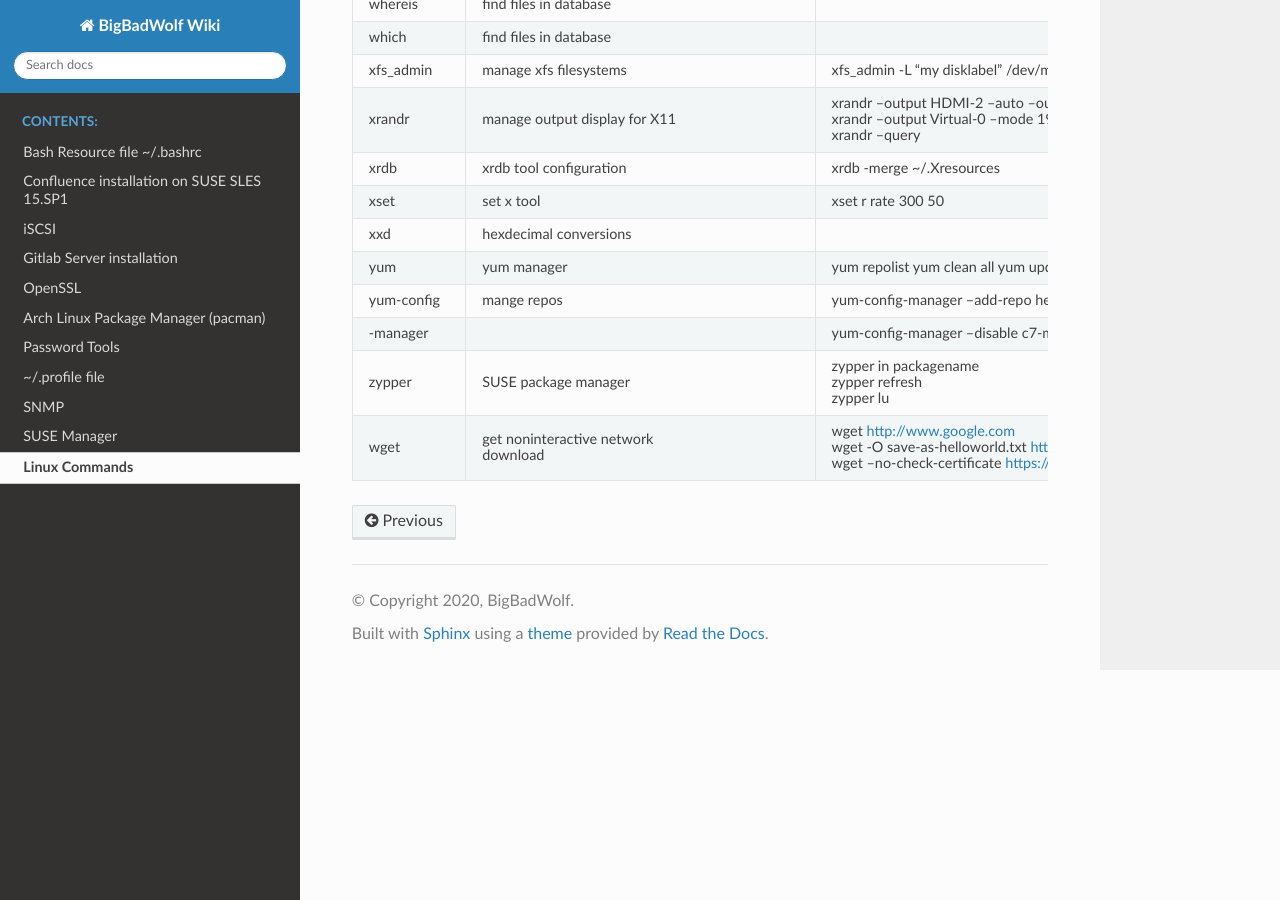
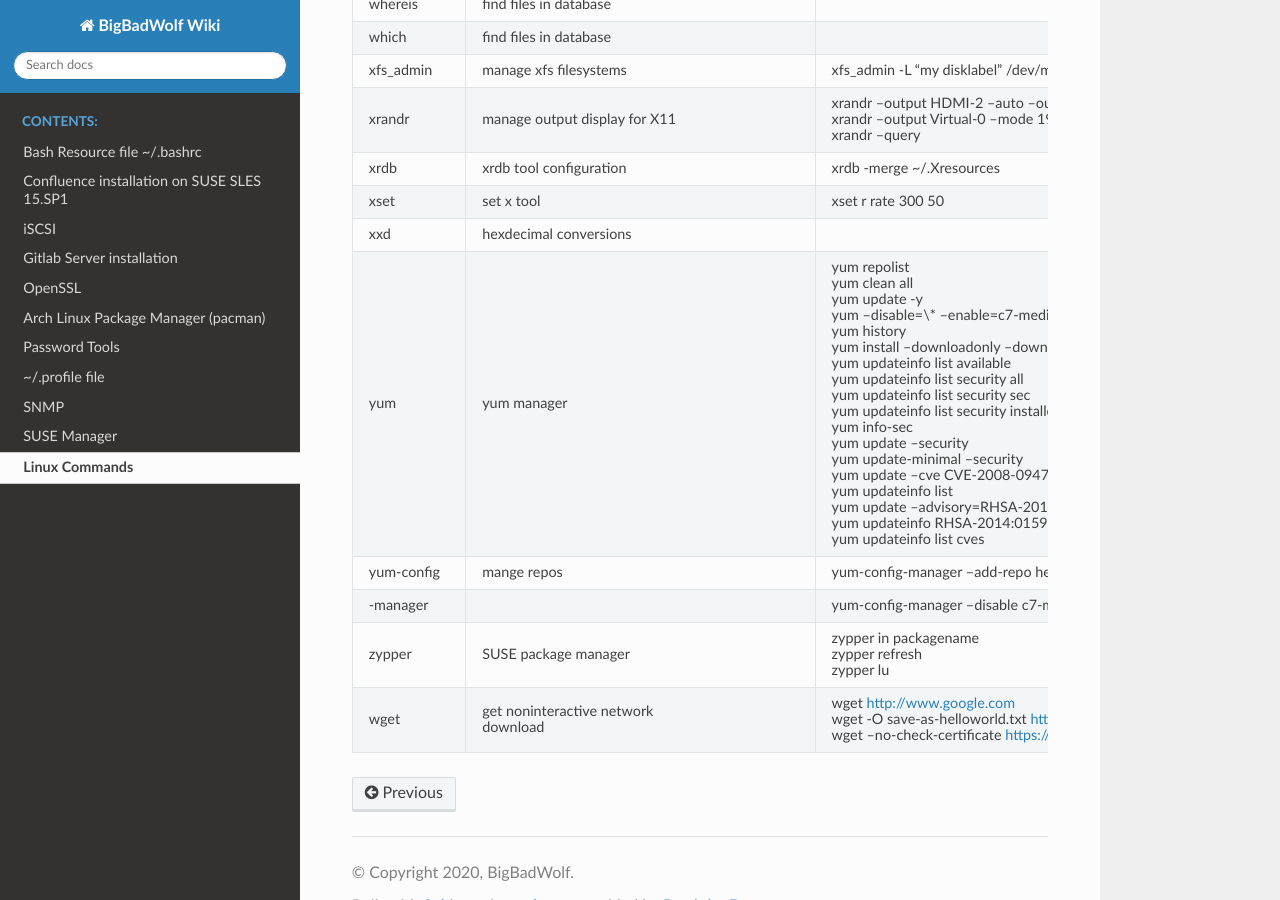
Before and after one commit to p3ll1n0r3/readthedocs, a Sphinx documentation site: the page built from docs/linux.rst, in a window 1280 px wide and 900 px high, scrolled down 8354 px. Built offline with Sphinx 7.4.7 and the Read the Docs theme 2.0.0, drawn with Linux system fonts in a browser that asks for light colours; part of the change alters nothing that is shown.

```diff
--- a/docs/linux.rst
+++ b/docs/linux.rst
@@ -525,24 +525,24 @@ xset          	set x tool |br|				xset r rate 300 50 |br|
 
 xxd           	hexdecimal conversions |br|
 
-yum           	yum manager |br|			yum repolist
-              						yum clean all
-              						yum update -y
-              						yum --disable=\\* --enable=c7-media install bind-utils
-             	 					yum history
-              						yum install --downloadonly --downloaddir=/root/downloadpackages
-              						yum updateinfo list available
-              						yum updateinfo list security all
-              						yum updateinfo list security sec
-              						yum updateinfo list security installed
-              						yum info-sec
-              						yum update --security
-              						yum update-minimal --security
-              						yum update --cve CVE-2008-0947
-              						yum updateinfo list
-              						yum update --advisory=RHSA-2014:0159
-              						yum updateinfo RHSA-2014:0159
-              						yum updateinfo list cves
+yum           	yum manager |br|			yum repolist |br|
+              						yum clean all |br|
+              						yum update -y |br|
+              						yum --disable=\\* --enable=c7-media install bind-utils |br|
+             	 					yum history |br|
+              						yum install --downloadonly --downloaddir=/root/downloadpackages |br|
+              						yum updateinfo list available |br|
+              						yum updateinfo list security all |br|
+              						yum updateinfo list security sec |br|
+              						yum updateinfo list security installed |br|
+              						yum info-sec |br|
+              						yum update --security |br|
+              						yum update-minimal --security |br|
+              						yum update --cve CVE-2008-0947 |br|
+              						yum updateinfo list |br|
+              						yum update --advisory=RHSA-2014:0159 |br|
+              						yum updateinfo RHSA-2014:0159 |br|
+              						yum updateinfo list cves |br|
 
 yum-config |br|	mange repos |br|			yum-config-manager --add-repo helloworld |br|
 -manager						yum-config-manager --disable c7-media |br|
```
